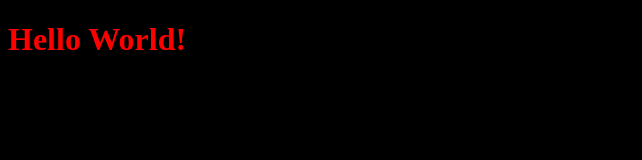
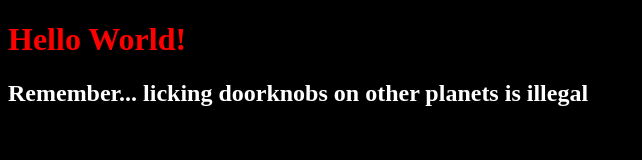
Before and after one commit to jeffbascug/test, a plain HTML site: page index.html in a window 1280 px wide. Shown: the whole page, without its empty margins (0-642 px from the left). Drawn offline with nearby package versions, Linux system fonts and the light colour scheme.

Commit message:
Changed h2 and used jquery to change color

```diff
--- a/app.js
+++ b/app.js
@@ -1,4 +1,5 @@
 $(document).ready(function(){
 	alert("Hello World");
+	$("h2").css("color","white");
 
 });
--- a/index.html
+++ b/index.html
@@ -1,7 +1,7 @@
 <!DOCTYPE html>
 <html>
 <head>
-	<title>YAAW</title>
+	<title>Title</title>
 	<meta charset="UTF-8">
 	<link rel="stylesheet" href="style.css">
 	<script src="https://cdnjs.cloudflare.com/ajax/libs/jquery/3.1.1/jquery.min.js"></script>
@@ -9,7 +9,7 @@
 </head>
 <body>
 <h1> Hello World!</h1>
-
+<h2> Remember... licking doorknobs on other planets is illegal</h2>
 
 
 </body>
```
Also changed, not shown: 1 other file.
